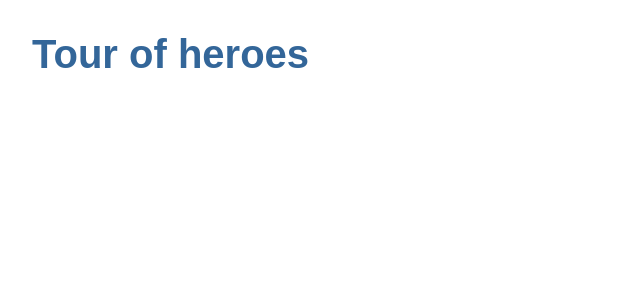
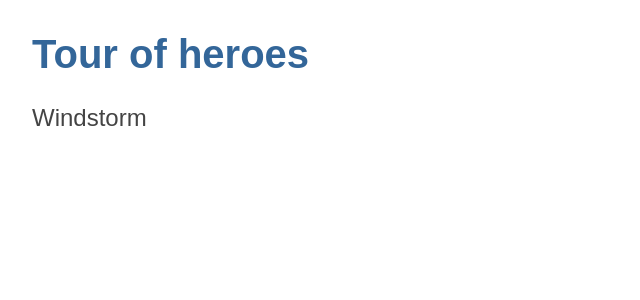
Before and after one commit to akhanalcs/tour-of-heroes, an Angular app: page / in a window 1280 px wide. Shown: the top 300 px of the page, without its empty margins (0-640 px from the left). Built offline with nearby package versions, Linux system fonts and the light colour scheme.

Commit message:
Add a new component

```diff
--- a/src/app/app.component.html
+++ b/src/app/app.component.html
@@ -1,3 +1,4 @@
 <h1>{{ title }}</h1>
+<app-heroes></app-heroes>
 
 <router-outlet></router-outlet>
--- a/src/app/app.component.ts
+++ b/src/app/app.component.ts
@@ -1,11 +1,12 @@
 import { Component } from '@angular/core';
 import { CommonModule } from '@angular/common';
 import { RouterOutlet } from '@angular/router';
+import {HeroesComponent} from "./heroes/heroes.component";
 
 @Component({
   selector: 'app-root',
   standalone: true,
-  imports: [CommonModule, RouterOutlet],
+  imports: [CommonModule, RouterOutlet, HeroesComponent],
   templateUrl: './app.component.html',
   styleUrl: './app.component.css'
 })
--- /dev/null
+++ b/src/app/heroes/heroes.component.html
@@ -0,0 +1 @@
+<h2>{{ hero }}</h2>
--- /dev/null
+++ b/src/app/heroes/heroes.component.ts
@@ -0,0 +1,12 @@
+import { Component } from '@angular/core';
+
+@Component({
+  selector: 'app-heroes',
+  standalone: true,
+  imports: [],
+  templateUrl: './heroes.component.html',
+  styleUrl: './heroes.component.css'
+})
+export class HeroesComponent {
+  hero: string = 'Windstorm';
+}
```
Also changed, not shown: src/app/heroes/heroes.component.css (added), 2 other files (tests, documents, lock files or other folders).
